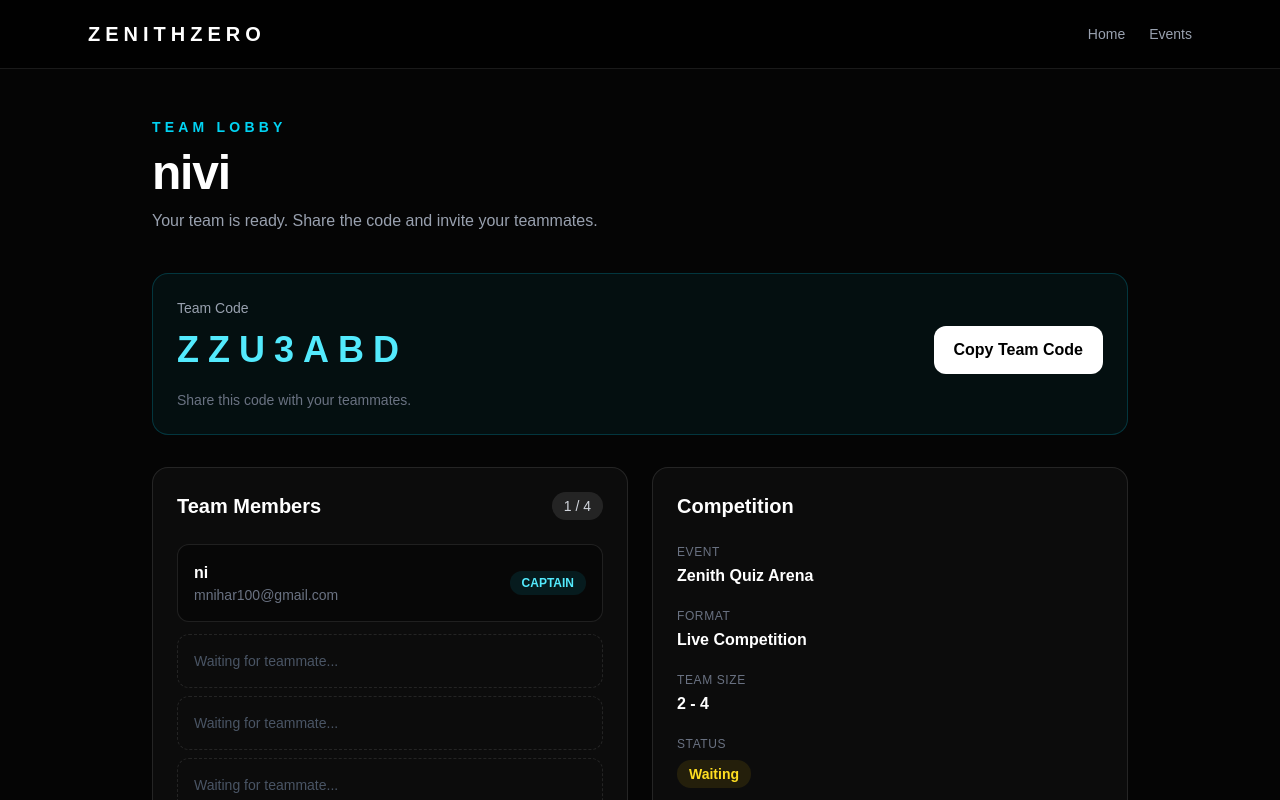
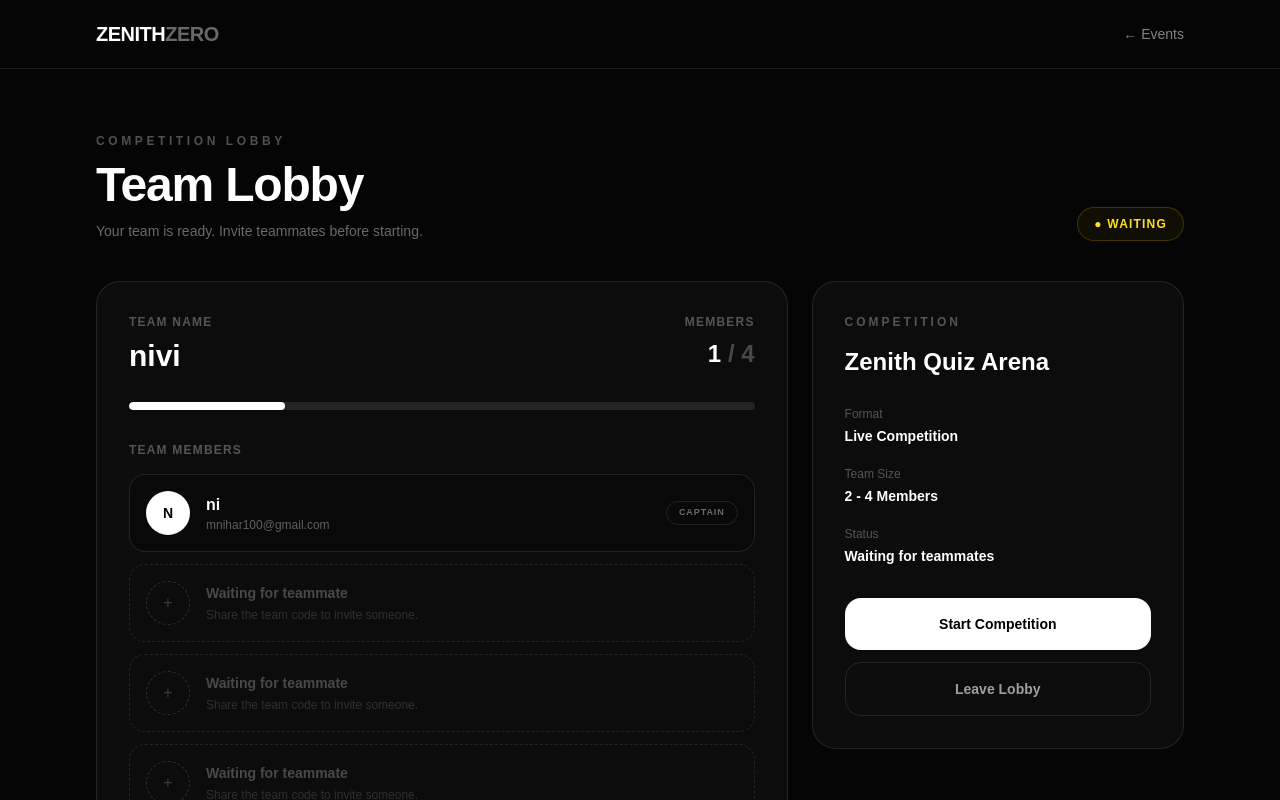
Before and after one commit to niharrai7/zenith-zero, a Next.js app: page /events/event/team in a window 1280 px wide. Shown: the top 800 px of the page. Built offline with nearby package versions, Linux system fonts and the light colour scheme.

Commit message:
feat: upgrade team lobby experience

```diff
--- a/app/events/event/team/page.js
+++ b/app/events/event/team/page.js
@@ -1,19 +1,21 @@
 "use client";
 
 import { useState } from "react";
+import Link from "next/link";
 
-export default function TeamLobby() {
-  const [teamCode] = useState("ZZU3ABD");
+const teamMembers = [
+  {
+    name: "ni",
+    email: "mnihar100@gmail.com",
+    role: "CAPTAIN",
+  },
+];
+
+export default function TeamLobbyPage() {
   const [copied, setCopied] = useState(false);
 
-  const team = {
-    name: "nivi",
-    captain: "ni",
-    email: "mnihar100@gmail.com",
-    competition: "Zenith Quiz Arena",
-    format: "Live Competition",
-    teamSize: "2 - 4",
-  };
+  const teamCode = "ZZU3ABD";
+  const maxMembers = 4;
 
   const copyTeamCode = async () => {
     try {
@@ -24,176 +26,213 @@ export default function TeamLobby() {
         setCopied(false);
       }, 2000);
     } catch {
-      alert("Copy failed. Please copy the code manually.");
+      setCopied(false);
     }
-  };
-
-  const startCompetition = () => {
-    alert("Competition will start once your team is ready!");
   };
 
   return (
     <main className="min-h-screen bg-[#050505] text-white">
+      {/* Navigation */}
+      <nav className="border-b border-white/10">
+        <div className="mx-auto flex max-w-6xl items-center justify-between px-5 py-5 sm:px-8">
+          <Link
+            href="/"
+            className="text-xl font-black tracking-tight"
+          >
+            ZENITH<span className="text-white/40">ZERO</span>
+          </Link>
+
+          <Link
+            href="/events"
+            className="text-sm text-white/50 transition hover:text-white"
+          >
+            ← Events
+          </Link>
+        </div>
+      </nav>
+
+      <section className="mx-auto max-w-6xl px-5 py-10 sm:px-8 sm:py-16">
         {/* Header */}
-      <header className="border-b border-white/10 bg-black/80">
-        <div className="mx-auto flex max-w-6xl items-center justify-between px-6 py-5">
-          <a
-            href="/"
-            className="text-xl font-black tracking-[0.25em] text-white"
-          >
-            ZENITHZERO
-          </a>
-
-          <nav className="flex gap-6 text-sm text-gray-400">
-            <a href="/" className="transition hover:text-white">
-              Home
-            </a>
-            <a href="/events" className="transition hover:text-white">
-              Events
-            </a>
-          </nav>
-        </div>
-      </header>
-
-      {/* Main */}
-      <section className="mx-auto max-w-5xl px-6 py-12">
-        {/* Title */}
-        <div className="mb-10">
-          <p className="mb-3 text-sm font-semibold uppercase tracking-[0.3em] text-cyan-400">
-            Team Lobby
+        <div className="flex flex-col justify-between gap-6 md:flex-row md:items-end">
+          <div>
+            <p className="text-xs font-bold uppercase tracking-[0.3em] text-white/30">
+              Competition Lobby
             </p>
 
-          <h1 className="text-4xl font-black tracking-tight md:text-5xl">
-            {team.name}
+            <h1 className="mt-3 text-4xl font-black tracking-tight sm:text-5xl">
+              Team Lobby
             </h1>
 
-          <p className="mt-3 text-gray-400">
-            Your team is ready. Share the code and invite your teammates.
+            <p className="mt-3 text-sm text-white/40">
+              Your team is ready. Invite teammates before starting.
             </p>
           </div>
 
-        {/* Team Code */}
-        <div className="mb-8 rounded-2xl border border-cyan-400/20 bg-cyan-400/5 p-6">
-          <p className="mb-2 text-sm text-gray-400">Team Code</p>
+          <span className="w-fit rounded-full border border-yellow-400/20 bg-yellow-400/5 px-4 py-2 text-xs font-bold uppercase tracking-widest text-yellow-300">
+            ● Waiting
+          </span>
+        </div>
 
-          <div className="flex flex-col gap-4 sm:flex-row sm:items-center sm:justify-between">
-            <div className="text-4xl font-black tracking-[0.25em] text-cyan-300">
+        <div className="mt-10 grid gap-6 lg:grid-cols-[1.3fr_0.7fr]">
+          {/* Main team card */}
+          <div className="rounded-3xl border border-white/10 bg-white/[0.03] p-6 sm:p-8">
+            <div className="flex flex-col justify-between gap-6 sm:flex-row sm:items-start">
+              <div>
+                <p className="text-xs font-bold uppercase tracking-widest text-white/30">
+                  Team Name
+                </p>
+
+                <h2 className="mt-2 text-3xl font-bold">
+                  nivi
+                </h2>
+              </div>
+
+              <div className="sm:text-right">
+                <p className="text-xs font-bold uppercase tracking-widest text-white/30">
+                  Members
+                </p>
+
+                <p className="mt-2 text-2xl font-black">
+                  {teamMembers.length}
+                  <span className="text-white/25"> / {maxMembers}</span>
+                </p>
+              </div>
+            </div>
+
+            {/* Progress */}
+            <div className="mt-7 h-2 overflow-hidden rounded-full bg-white/10">
+              <div
+                className="h-full rounded-full bg-white transition-all"
+                style={{
+                  width: `${(teamMembers.length / maxMembers) * 100}%`,
+                }}
+              />
+            </div>
+
+            {/* Members */}
+            <div className="mt-8">
+              <p className="text-xs font-bold uppercase tracking-widest text-white/30">
+                Team Members
+              </p>
+
+              <div className="mt-4 space-y-3">
+                {teamMembers.map((member) => (
+                  <div
+                    key={member.email}
+                    className="flex items-center justify-between rounded-2xl border border-white/10 bg-black/20 p-4"
+                  >
+                    <div className="flex min-w-0 items-center gap-4">
+                      <div className="flex h-11 w-11 shrink-0 items-center justify-center rounded-full bg-white text-sm font-black text-black">
+                        {member.name.charAt(0).toUpperCase()}
+                      </div>
+
+                      <div className="min-w-0">
+                        <p className="font-semibold">
+                          {member.name}
+                        </p>
+
+                        <p className="truncate text-xs text-white/35">
+                          {member.email}
+                        </p>
+                      </div>
+                    </div>
+
+                    <span className="hidden rounded-full border border-white/10 px-3 py-1 text-[9px] font-bold tracking-widest text-white/40 sm:block">
+                      {member.role}
+                    </span>
+                  </div>
+                ))}
+
+                {/* Empty slots */}
+                {Array.from({
+                  length: maxMembers - teamMembers.length,
+                }).map((_, index) => (
+                  <div
+                    key={index}
+                    className="flex items-center gap-4 rounded-2xl border border-dashed border-white/10 p-4"
+                  >
+                    <div className="flex h-11 w-11 items-center justify-center rounded-full border border-dashed border-white/15 text-white/20">
+                      +
+                    </div>
+
+                    <div>
+                      <p className="text-sm font-semibold text-white/25">
+                        Waiting for teammate
+                      </p>
+
+                      <p className="mt-1 text-xs text-white/15">
+                        Share the team code to invite someone.
+                      </p>
+                    </div>
+                  </div>
+                ))}
+              </div>
+            </div>
+
+            {/* Team code */}
+            <div className="mt-8 rounded-2xl border border-white/10 bg-black/30 p-5">
+              <p className="text-xs font-bold uppercase tracking-widest text-white/30">
+                Team Code
+              </p>
+
+              <div className="mt-3 flex flex-col gap-3 sm:flex-row sm:items-center">
+                <div className="flex-1 rounded-xl border border-white/10 bg-white/[0.03] px-4 py-3 text-center font-mono text-lg font-bold tracking-[0.25em]">
                   {teamCode}
                 </div>
 
                 <button
                   onClick={copyTeamCode}
-              className="rounded-xl bg-white px-5 py-3 font-bold text-black transition hover:bg-gray-200"
+                  className="rounded-xl bg-white px-5 py-3 text-sm font-bold text-black transition hover:bg-white/90"
                 >
-              {copied ? "Copied ✓" : "Copy Team Code"}
+                  {copied ? "Copied!" : "Copy Code"}
                 </button>
-          </div>
-
-          <p className="mt-4 text-sm text-gray-500">
-            Share this code with your teammates.
-          </p>
-        </div>
-
-        {/* Grid */}
-        <div className="grid gap-6 md:grid-cols-2">
-          {/* Members */}
-          <div className="rounded-2xl border border-white/10 bg-white/[0.03] p-6">
-            <div className="mb-6 flex items-center justify-between">
-              <h2 className="text-xl font-bold">Team Members</h2>
-
-              <span className="rounded-full bg-white/10 px-3 py-1 text-sm text-gray-300">
-                1 / 4
-              </span>
-            </div>
-
-            <div className="rounded-xl border border-white/10 bg-black/40 p-4">
-              <div className="flex items-center justify-between">
-                <div>
-                  <p className="font-bold">{team.captain}</p>
-                  <p className="text-sm text-gray-500">{team.email}</p>
-                </div>
-
-                <span className="rounded-full bg-cyan-400/10 px-3 py-1 text-xs font-bold text-cyan-300">
-                  CAPTAIN
-                </span>
-              </div>
-            </div>
-
-            {/* Empty slots */}
-            <div className="mt-3 space-y-2">
-              {[2, 3, 4].map((slot) => (
-                <div
-                  key={slot}
-                  className="rounded-xl border border-dashed border-white/10 p-4 text-sm text-gray-600"
-                >
-                  Waiting for teammate...
-                </div>
-              ))}
-            </div>
-          </div>
-
-          {/* Competition */}
-          <div className="rounded-2xl border border-white/10 bg-white/[0.03] p-6">
-            <h2 className="mb-6 text-xl font-bold">Competition</h2>
-
-            <div className="space-y-5">
-              <div>
-                <p className="text-xs uppercase tracking-wider text-gray-500">
-                  Event
-                </p>
-                <p className="mt-1 font-semibold">{team.competition}</p>
-              </div>
-
-              <div>
-                <p className="text-xs uppercase tracking-wider text-gray-500">
-                  Format
-                </p>
-                <p className="mt-1 font-semibold">{team.format}</p>
-              </div>
-
-              <div>
-                <p className="text-xs uppercase tracking-wider text-gray-500">
-                  Team Size
-                </p>
-                <p className="mt-1 font-semibold">{team.teamSize}</p>
-              </div>
-
-              <div>
-                <p className="text-xs uppercase tracking-wider text-gray-500">
-                  Status
-                </p>
-
-                <span className="mt-2 inline-flex rounded-full bg-yellow-400/10 px-3 py-1 text-sm font-semibold text-yellow-300">
-                  Waiting
-                </span>
-              </div>
               </div>
             </div>
           </div>
 
-        {/* Waiting */}
-        <div className="mt-8 rounded-2xl border border-white/10 bg-white/[0.03] p-8 text-center">
-          <div className="mx-auto mb-4 flex h-14 w-14 items-center justify-center rounded-full bg-cyan-400/10 text-2xl">
-            👥
+          {/* Competition details */}
+          <aside className="h-fit rounded-3xl border border-white/10 bg-white/[0.03] p-6 sm:p-8">
+            <p className="text-xs font-bold uppercase tracking-[0.25em] text-white/30">
+              Competition
+            </p>
+
+            <h2 className="mt-4 text-2xl font-bold">
+              Zenith Quiz Arena
+            </h2>
+
+            <div className="mt-7 space-y-5">
+              <Detail label="Format" value="Live Competition" />
+              <Detail label="Team Size" value="2 - 4 Members" />
+              <Detail label="Status" value="Waiting for teammates" />
             </div>
 
-          <h2 className="text-2xl font-bold">
-            Waiting for teammates
-          </h2>
-
-          <p className="mx-auto mt-2 max-w-md text-gray-500">
-            Share your team code with your teammates. Once your team is ready,
-            you can start the competition.
-          </p>
-
             <button
-            onClick={startCompetition}
-            className="mt-6 rounded-xl bg-cyan-400 px-8 py-3 font-black text-black transition hover:bg-cyan-300"
+              onClick={() =>
+                alert("Waiting for all required teammates to join.")
+              }
+              className="mt-8 w-full rounded-2xl bg-white px-5 py-4 text-sm font-bold text-black transition hover:bg-white/90"
             >
               Start Competition
             </button>
+
+            <Link
+              href="/events"
+              className="mt-3 flex w-full items-center justify-center rounded-2xl border border-white/10 px-5 py-4 text-sm font-semibold text-white/60 transition hover:bg-white/5 hover:text-white"
+            >
+              Leave Lobby
+            </Link>
+          </aside>
         </div>
       </section>
     </main>
   );
 }
+
+function Detail({ label, value }) {
+  return (
+    <div>
+      <p className="text-xs text-white/30">{label}</p>
+      <p className="mt-1 text-sm font-semibold">{value}</p>
+    </div>
+  );
+}
```
Lines whose indentation alone changed are shown as unchanged.
